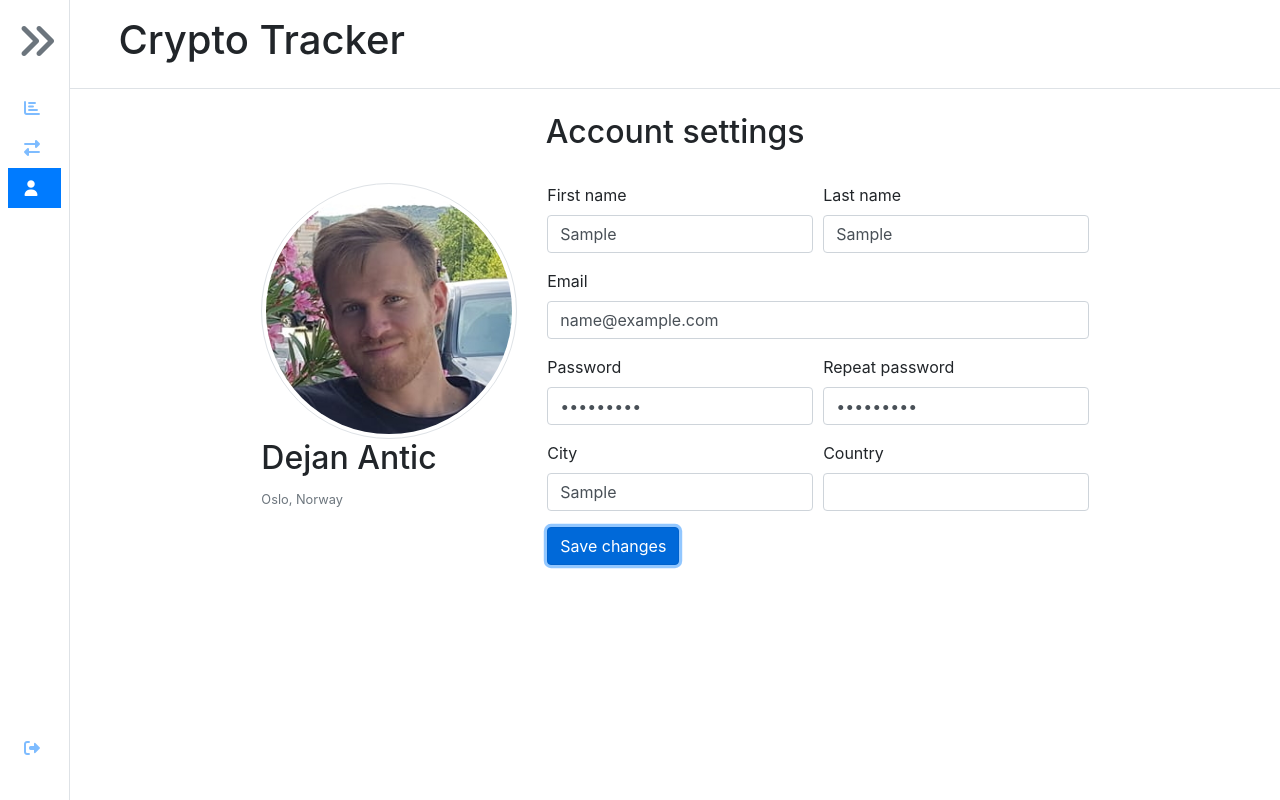
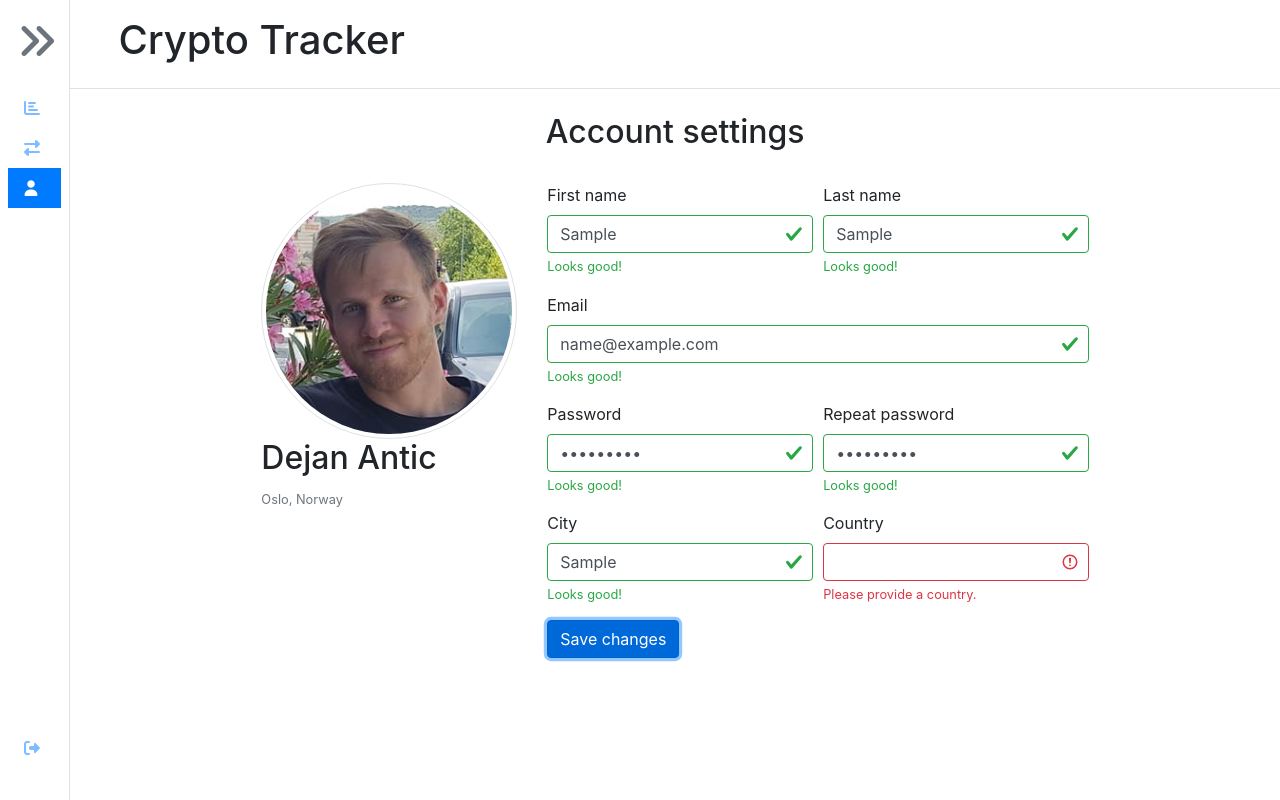
Before and after one commit to dejanantic/crypto-dashboard, a website: page account.html in a window 1280 px wide. Both pictures are taken after typing "Sample", "Sample", "name@example.com", "Sample123", "Sample123", "Sample" into the empty fields and a click on the button "Save changes". Drawn offline with nearby package versions, Linux system fonts and the light colour scheme.

Commit message:
Add form validation on account page

```diff
--- a/account.html
+++ b/account.html
@@ -66,7 +66,7 @@
                 </div>
               </div>
               <div class="col-12 col-md-6">
-                <form id="account-form">
+                <form id="account-form" class="needs-validation" novalidate>
                   <div class="form-row">
                     <div class="form-group col-sm-6">
                       <label for="inputFirstName">First name</label>
@@ -74,7 +74,12 @@
                         type="text"
                         class="form-control"
                         id="inputFirstName"
+                        required
                       />
+                      <div class="valid-feedback">Looks good!</div>
+                      <div class="invalid-feedback">
+                        Please provide your name.
+                      </div>
                     </div>
                     <div class="form-group col-sm-6">
                       <label for="inputLastName">Last name</label>
@@ -82,12 +87,26 @@
                         type="text"
                         class="form-control"
                         id="inputLastName"
+                        required
                       />
+                      <div class="valid-feedback">Looks good!</div>
+                      <div class="invalid-feedback">
+                        Please provide your last name.
+                      </div>
                     </div>
                   </div>
                   <div class="form-group">
                     <label for="inputEmail">Email</label>
-                    <input type="email" class="form-control" id="inputEmail" />
+                    <input
+                      type="email"
+                      class="form-control"
+                      id="inputEmail"
+                      required
+                    />
+                    <div class="valid-feedback">Looks good!</div>
+                    <div class="invalid-feedback">
+                      Please provide a valid email.
+                    </div>
                   </div>
                   <div class="form-row">
                     <div class="form-group col-sm-6">
@@ -96,7 +115,13 @@
                         type="password"
                         class="form-control"
                         id="inputPassword"
+                        minlength="6"
+                        required
                       />
+                      <div class="valid-feedback">Looks good!</div>
+                      <div class="invalid-feedback">
+                        Passwords must match (min 6 chars).
+                      </div>
                     </div>
                     <div class="form-group col-sm-6">
                       <label for="inputPassword2">Repeat password</label>
@@ -104,13 +129,26 @@
                         type="password"
                         class="form-control"
                         id="inputPassword2"
+                        minlength="6"
+                        required
                       />
+                      <div class="valid-feedback">Looks good!</div>
+                      <div class="invalid-feedback">
+                        Passwords must match (min 6 chars).
+                      </div>
                     </div>
                   </div>
                   <div class="form-row">
                     <div class="form-group col-sm-6">
                       <label for="inputCity">City</label>
-                      <input type="text" class="form-control" id="inputCity" />
+                      <input
+                        type="text"
+                        class="form-control"
+                        id="inputCity"
+                        required
+                      />
+                      <div class="valid-feedback">Looks good!</div>
+                      <div class="invalid-feedback">Please provide a city.</div>
                     </div>
                     <div class="form-group col-sm-6">
                       <label for="inputCountry">Country</label>
@@ -118,7 +156,12 @@
                         type="text"
                         class="form-control"
                         id="inputCountry"
+                        required
                       />
+                      <div class="valid-feedback">Looks good!</div>
+                      <div class="invalid-feedback">
+                        Please provide a country.
+                      </div>
                     </div>
                   </div>
                   <button type="submit" class="btn btn-primary">
--- a/js/account.js
+++ b/js/account.js
@@ -1,7 +1,21 @@
 $(function () {
   loaderMethods.remove();
 
-  $('#account-form').on('click', function (e) {
+  function checkPasswords() {
+    const passOne = $('#inputPassword');
+    const passTwo = $('#inputPassword2');
+
+    if (passOne.val() !== passTwo.val()) {
+      passOne.val('');
+      passTwo.val('');
+    }
+  }
+
+  $('#account-form').on('submit', function (e) {
     e.preventDefault();
+
+    checkPasswords();
+
+    $(this).addClass('was-validated');
   });
 });
```
